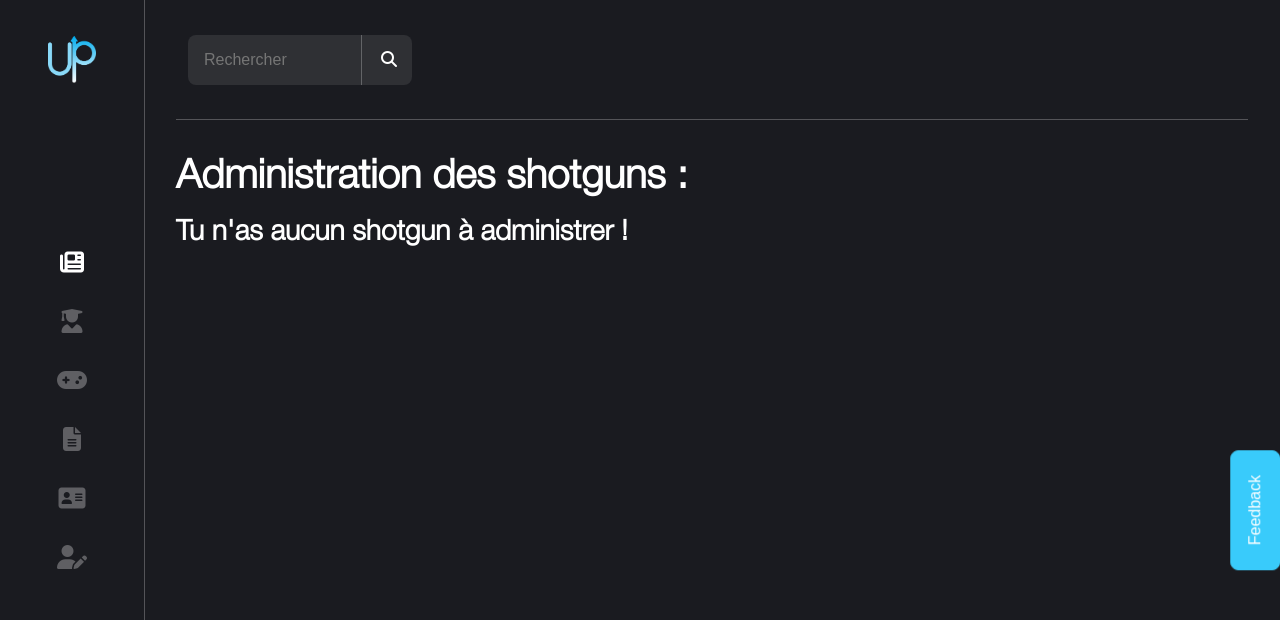
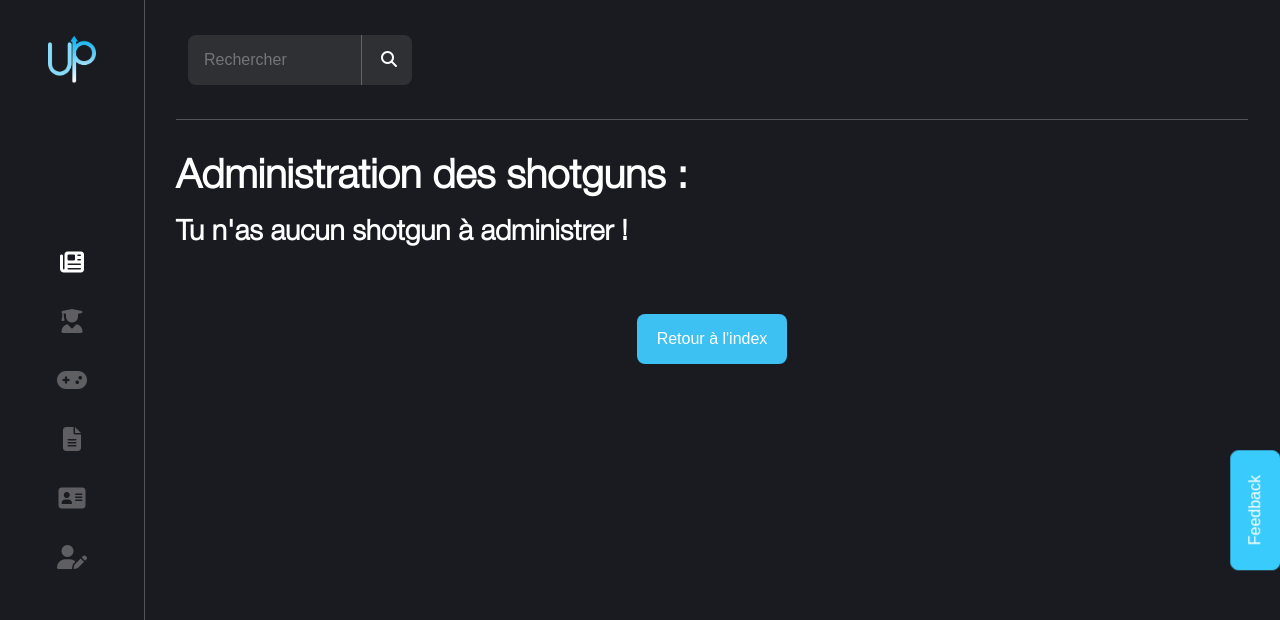
Before and after one commit to KIClubinfo/upont-v4, a Django app: template back/news/templates/news/shotguns_admin.html in a window 1280 px wide. Shown: the top 620 px of the page. Run offline with Django 3.2, Linux system fonts and the light colour scheme; the template is opened without the code that fills it, so the values that code supplies are empty; some libraries are stand-ins or nearby versions.

Commit message:
Add a button

```diff
--- a/back/news/templates/news/shotguns_admin.html
+++ b/back/news/templates/news/shotguns_admin.html
@@ -61,6 +61,9 @@
                     <h3>Tu n'as aucun shotgun à administrer !</h3>
                 {% endfor %}
             </div>
+            <div style="text-align:center">
+                <a href="{% url 'news:shotguns' %}" style="text-decoration: none"><button class="button blue-button">Retour à l'index</button></a>
+            </div>
         </div>
         <script src="{% static 'js/sidenav.js' %}"></script>
     </body>
```
